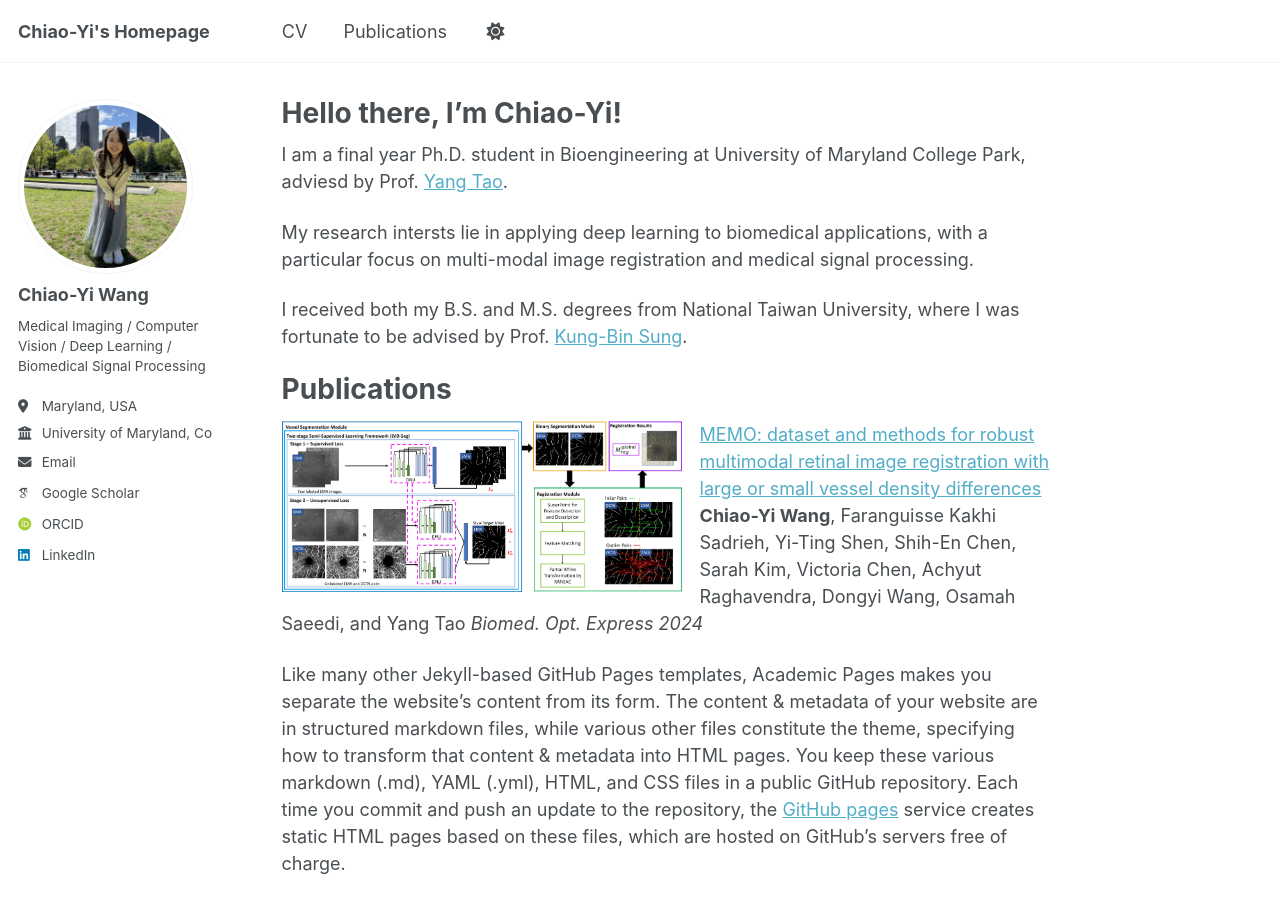
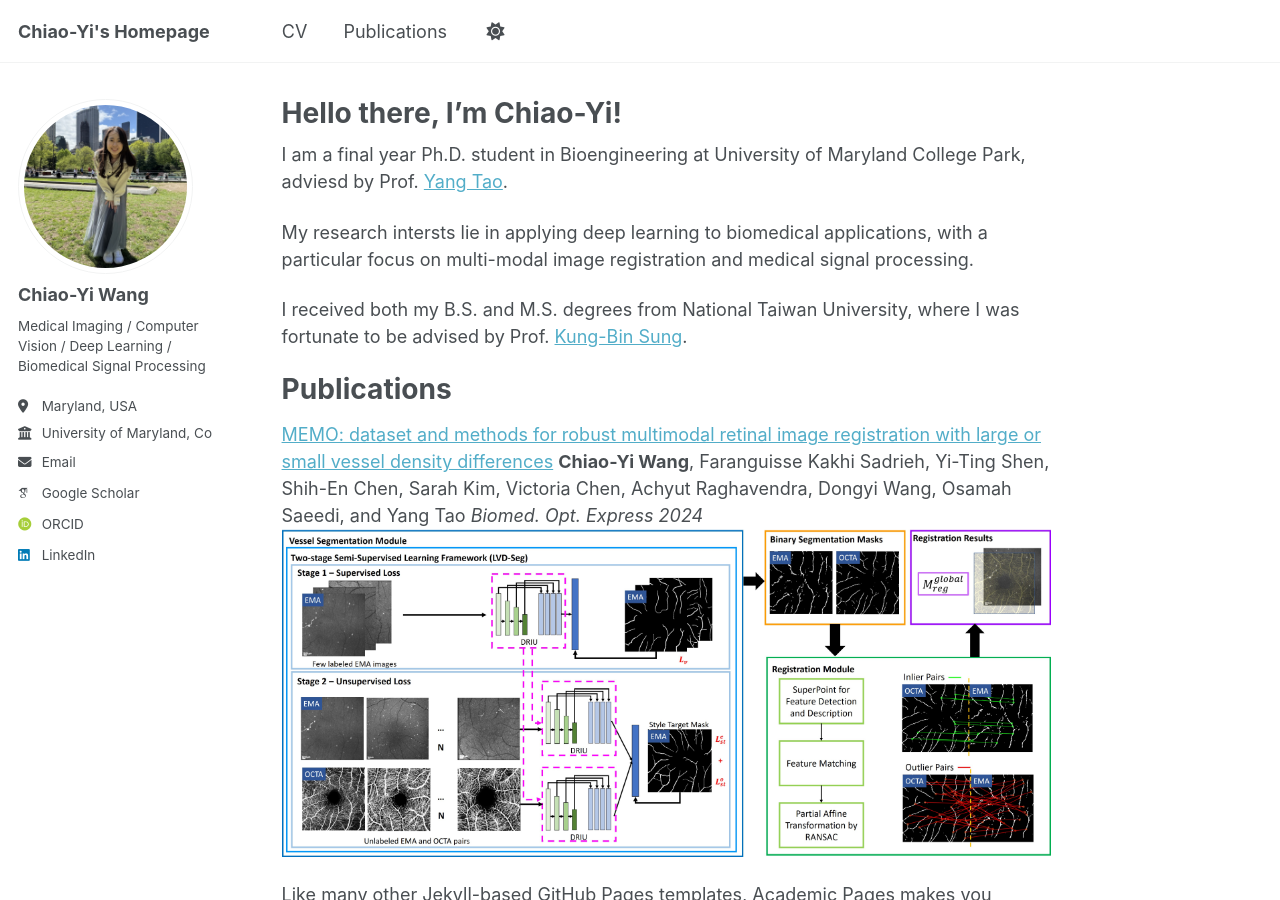
Before and after one commit to chiaoyiwang0424/chiaoyiwang0424.github.io, a Jekyll site: the page built from _pages/about.md, in a window 1280 px wide and 900 px high. Built offline with Jekyll 4.4.1, drawn with Linux system fonts in a browser that asks for light colours; some web fonts are replaced.

Commit message:
revise paper 1 setting

```diff
--- a/_pages/about.md
+++ b/_pages/about.md
@@ -17,10 +17,12 @@ I received both my B.S. and M.S. degrees from National Taiwan University, where
 Publications
 ======
 
-![Illustration of Vgg-Net](/images/MEMO_paper_main.jpg){: .align-left width="400px"}
+
 [MEMO: dataset and methods for robust multimodal retinal image registration with large or small vessel density differences](https://doi.org/10.1364/BOE.516481)
 **Chiao-Yi Wang**, Faranguisse Kakhi Sadrieh, Yi-Ting Shen, Shih-En Chen, Sarah Kim, Victoria Chen, Achyut Raghavendra, Dongyi Wang, Osamah Saeedi, and Yang Tao
 *Biomed. Opt. Express 2024*
+![Illustration of Vgg-Net](/images/MEMO_paper_main.jpg)
+
 
 
 
```
